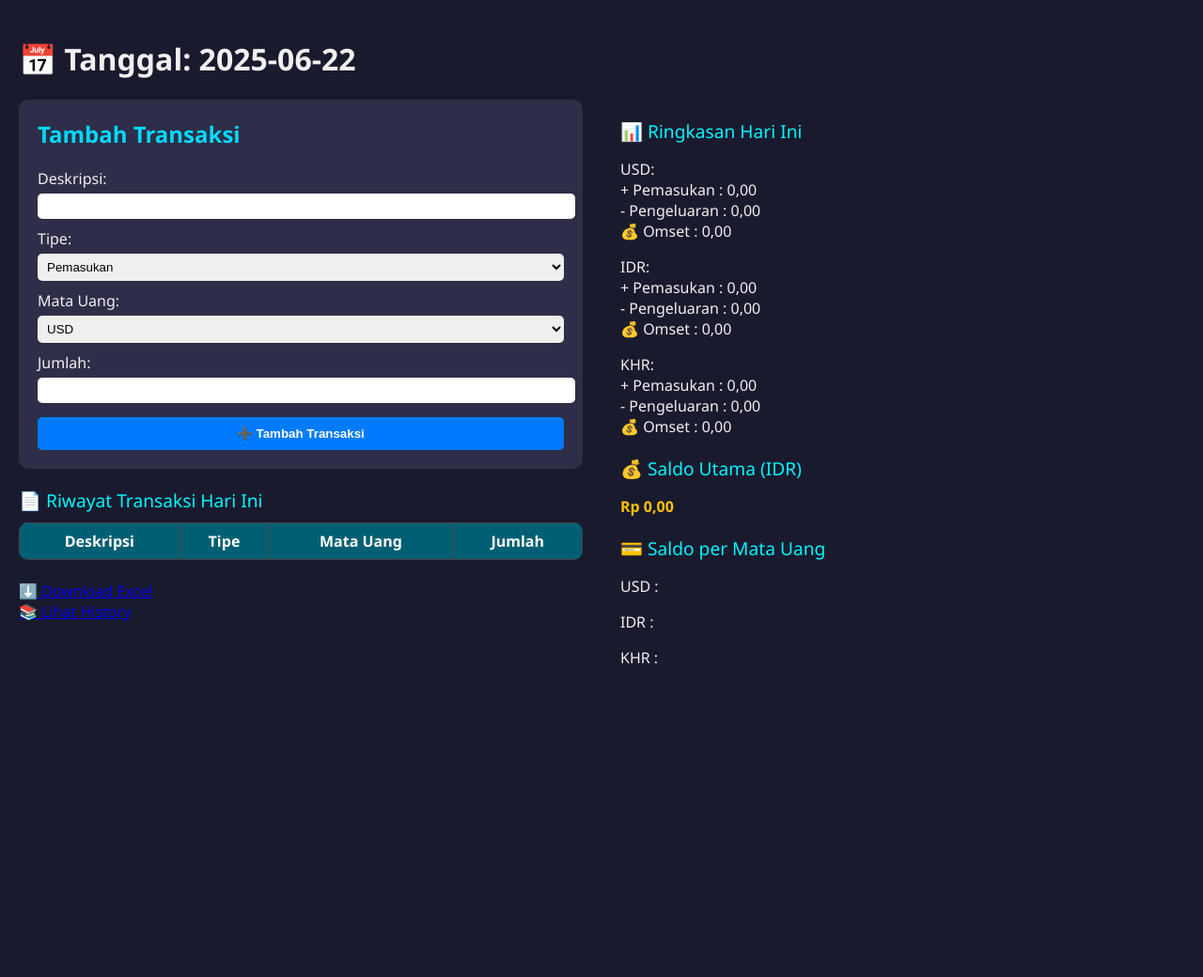
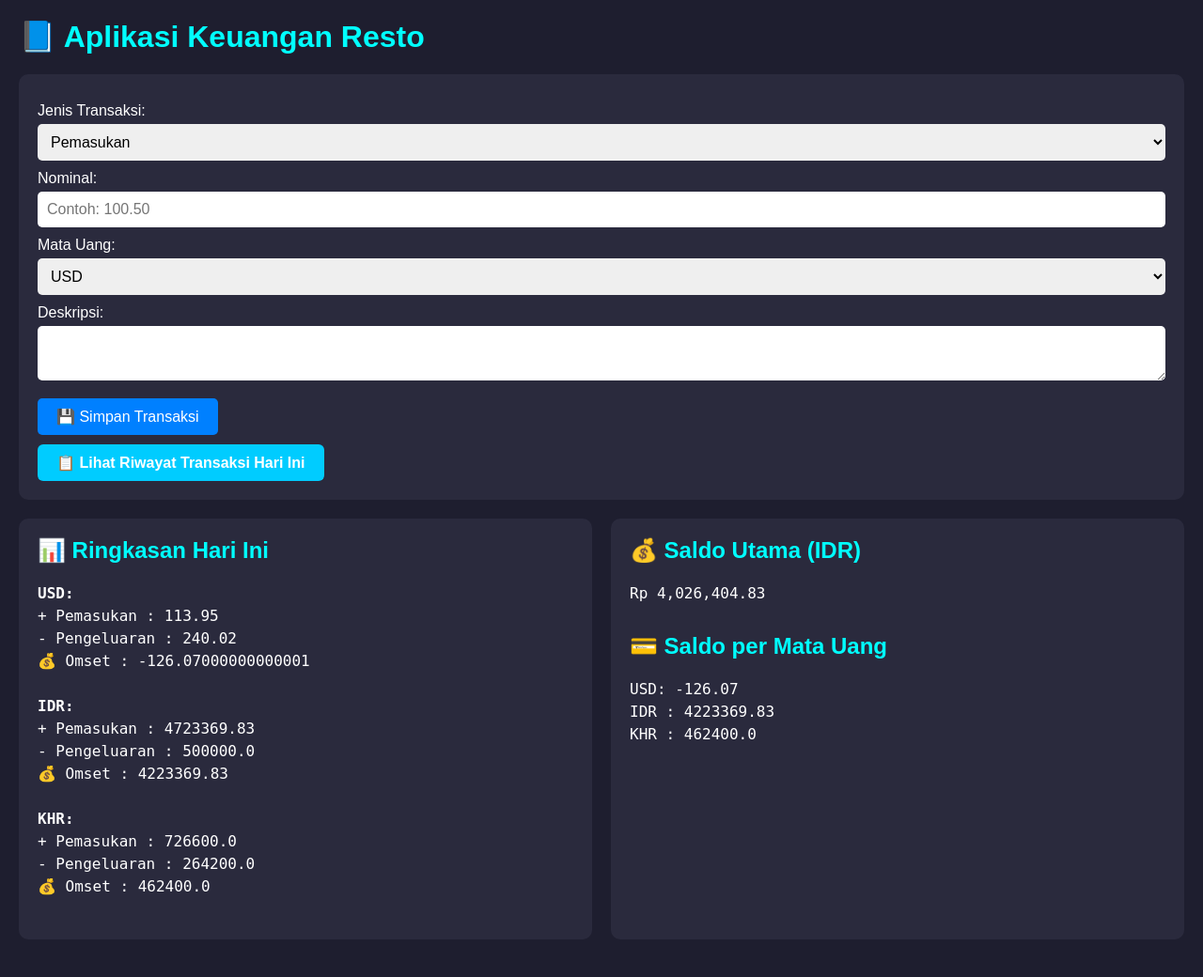
Before and after one commit to arscia12/resto-keuangan, a Flask app: page / in a window 1280 px wide. Shown: the whole page at 94% size. Before the commit the page ends 707 px from the top, so only its background shows below. Run offline with Flask 3, Linux system fonts and the light colour scheme; lists and menus that the app fills with data are empty.

Commit message:
Add files via upload

```diff
--- a/app.py
+++ b/app.py
@@ -77,9 +77,6 @@ def get_transaksi_hari_ini():
                     rows.append(row)
     return rows
 
-def format_angka(nilai):
-    return f"{nilai:,.2f}".replace(",", "X").replace(".", ",").replace("X", ".")
-
 @app.route('/', methods=['GET', 'POST'])
 def index():
     buat_file()
@@ -98,14 +95,12 @@ def index():
     pemasukan, pengeluaran, omset = ringkasan_hari_ini()
     saldo = saldo_utama()
     return render_template('index.html',
-                           pemasukan={k: format_angka(v) for k, v in pemasukan.items()},
-                           pengeluaran={k: format_angka(v) for k, v in pengeluaran.items()},
-                           omset={k: format_angka(v) for k, v in omset.items()},
-                           saldo=format_angka(saldo),
-                           saldo_per_mata_uang={k: format_angka(v) for k, v in saldo_per_mata_uang().items()},
-                           get_transaksi_hari_ini=get_transaksi_hari_ini,
-                           mata_uang=MATA_UANG,
-                           tanggal=datetime.now().strftime('%Y-%m-%d'))
+                           pemasukan=pemasukan,
+                           pengeluaran=pengeluaran,
+                           omset=omset,
+                           saldo=saldo,
+                           saldo_per_mata_uang=saldo_per_mata_uang(),
+                           mata_uang=MATA_UANG)
 
 @app.route('/riwayat')
 def riwayat():
@@ -160,6 +155,7 @@ def history():
                 elif tipe == 'pengeluaran':
                     summary[tanggal][f"{mata_uang}_out"] += jumlah
 
+    # Hitung omset total IDR per hari
     rekap = []
     for tanggal in sorted(summary):
         s = summary[tanggal]
@@ -169,11 +165,10 @@ def history():
             (s['KHR_in'] - s['KHR_out']) * kurs['KHR']
         )
         s['tanggal'] = tanggal
-        s['omset_idr'] = format_angka(omset_idr)
+        s['omset_idr'] = omset_idr
         rekap.append(s)
 
     return render_template('history.html', data=rows, rekap=rekap)
 
 if __name__ == '__main__':
-    port = int(os.environ.get('PORT', 5000))
-    app.run(debug=False, host='0.0.0.0', port=port)
+    app.run(debug=True)
--- a/keuangan.csv
+++ b/keuangan.csv
@@ -1 +1,15 @@
 Tanggal,Tipe,Deskripsi,Mata Uang,Jumlah
+2025-06-22,Pemasukan,SALDO AWAL,USD,33.7
+2025-06-22,Pemasukan,SALDO AWAL BCA,IDR,4723369.83
+2025-06-22,Pemasukan,SALDO AWAL CASH,KHR,346600.0
+2025-06-22,Pengeluaran,Bayar Tempe,KHR,20000.0
+2025-06-22,Pemasukan,Suandy,USD,54.75
+2025-06-22,Pemasukan,Suandy,USD,10.0
+2025-06-22,Pemasukan,SUANDY CASH,KHR,380000.0
+2025-06-22,Pemasukan,ANISA,USD,15.5
+2025-06-22,Pengeluaran,BELANJA SAMUDRA,KHR,63200.0
+2025-06-22,Pengeluaran,TELOR,KHR,141000.0
+2025-06-22,Pengeluaran,TEMPE,KHR,40000.0
+2025-06-22,Pengeluaran,BAYAR Plastik dan Sterofoam,USD,65.0
+2025-06-22,Pengeluaran,Kondangan Peter,IDR,500000.0
+2025-06-22,Pengeluaran,BAYAR SAYUR,USD,175.02
--- a/templates/index.html
+++ b/templates/index.html
@@ -1,153 +1,144 @@
 <!DOCTYPE html>
 <html lang="id">
 <head>
-    <!-- trigger build ulang render.com 2025-06-22 -->
   <meta charset="UTF-8">
-    <title>Keuangan Resto Harian</title>
+  <title>Keuangan Resto</title>
+  <meta name="viewport" content="width=device-width, initial-scale=1">
   <style>
     body {
-            background-color: #1a1a2e;
-            color: #f0f0f0;
-            font-family: 'Segoe UI', sans-serif;
+      font-family: Arial, sans-serif;
+      background: #1e1e2f;
+      color: white;
+      padding: 20px;
       margin: 0;
-            padding: 20px;
     }
-        .container {
-            display: flex;
-            gap: 40px;
-            flex-wrap: wrap;
-        }
-        .form-section, .ringkasan-section {
-            flex: 1;
-            min-width: 320px;
-        }
-        .form-box {
-            background-color: #2e2e48;
+
+    .card {
+      background: #2a2a3d;
       padding: 20px;
       border-radius: 10px;
       margin-bottom: 20px;
     }
-        .form-box h2 {
-            color: #00d9ff;
+
+    h1, h2 {
+      color: #00ffff;
       margin-top: 0;
     }
+
     label {
       display: block;
       margin-top: 10px;
     }
+
     input, select, textarea {
       width: 100%;
-            padding: 6px;
+      padding: 10px;
       margin-top: 5px;
       border-radius: 5px;
       border: none;
+      font-size: 16px;
+      box-sizing: border-box;
     }
+
     button {
+      padding: 10px 20px;
+      background: #0080ff;
+      border: none;
+      color: white;
+      font-size: 16px;
+      border-radius: 5px;
       margin-top: 15px;
-            padding: 10px;
-            width: 100%;
-            background-color: #007bff;
+      cursor: pointer;
+    }
+
+    .grid {
+      display: flex;
+      flex-wrap: wrap;
+      gap: 20px;
+    }
+
+    .grid > div {
+      flex: 1;
+      min-width: 280px;
+    }
+
+    .uang {
+      font-family: monospace;
+      font-size: 16px;
+      line-height: 1.5;
+    }
+
+    .link-riwayat {
+      display: inline-block;
+      background: #00ccff;
       color: white;
+      padding: 10px 20px;
+      border-radius: 6px;
+      text-decoration: none;
       font-weight: bold;
-            border: none;
-            border-radius: 5px;
+      margin-top: 10px;
     }
-        table {
-            width: 100%;
-            border-collapse: collapse;
-            background-color: #2e2e48;
-            color: white;
-            border-radius: 10px;
-            overflow: hidden;
+
+    @media (max-width: 600px) {
+      .grid {
+        flex-direction: column;
       }
-        th, td {
-            border: 1px solid #444;
-            padding: 8px;
-            text-align: center;
-        }
-        th {
-            background-color: #005f73;
-        }
-        .section-title {
-            margin: 20px 0 10px;
-            color: #00f7ff;
-            font-size: 1.2em;
-        }
-        .uang {
-            font-weight: bold;
-            color: #ffc107;
     }
   </style>
 </head>
 <body>
-    <h1>📅 Tanggal: {{ tanggal }}</h1>
-    <div class="container">
-        <div class="form-section">
-            <div class="form-box">
-                <h2>Tambah Transaksi</h2>
+  <h1>📘 Aplikasi Keuangan Resto</h1>
+
+  <div class="card">
     <form method="POST">
-                    <label for="deskripsi">Deskripsi:</label>
-                    <input type="text" name="deskripsi" required>
-
-                    <label for="tipe">Tipe:</label>
+      <label>Jenis Transaksi:</label>
       <select name="tipe">
         <option value="Pemasukan">Pemasukan</option>
         <option value="Pengeluaran">Pengeluaran</option>
       </select>
 
-                    <label for="mata_uang">Mata Uang:</label>
+      <label>Nominal:</label>
+      <input name="jumlah" type="text" placeholder="Contoh: 100.50">
+
+      <label>Mata Uang:</label>
       <select name="mata_uang">
-                        {% for mu in mata_uang %}
-                        <option value="{{ mu }}">{{ mu }}</option>
+        {% for m in mata_uang %}
+        <option value="{{ m }}">{{ m }}</option>
         {% endfor %}
       </select>
 
-                    <label for="jumlah">Jumlah:</label>
-                    <input type="text" name="jumlah" required>
+      <label>Deskripsi:</label>
+      <textarea name="deskripsi" rows="2"></textarea>
 
-                    <button type="submit">➕ Tambah Transaksi</button>
+      <button type="submit">💾 Simpan Transaksi</button>
     </form>
+
+    <a href="/riwayat" class="link-riwayat">📋 Lihat Riwayat Transaksi Hari Ini</a>
   </div>
 
-            <div class="section-title">📄 Riwayat Transaksi Hari Ini</div>
-            <table>
-                <tr>
-                    <th>Deskripsi</th>
-                    <th>Tipe</th>
-                    <th>Mata Uang</th>
-                    <th>Jumlah</th>
-                </tr>
-                {% for row in get_transaksi_hari_ini() %}
-                <tr>
-                    <td>{{ row['Deskripsi'] }}</td>
-                    <td>{{ row['Tipe'] }}</td>
-                    <td>{{ row['Mata Uang'] }}</td>
-                    <td>{{ row['Jumlah'] }}</td>
-                </tr>
+  <div class="grid">
+    <div class="card">
+      <h2>📊 Ringkasan Hari Ini</h2>
+      {% for m in mata_uang %}
+        <div class="uang">
+          <b>{{ m }}:</b><br>
+          + Pemasukan   : {{ pemasukan[m]|default(0) }}<br>
+          - Pengeluaran : {{ pengeluaran[m]|default(0) }}<br>
+          💰 Omset      : {{ omset[m]|default(0) }}<br><br>
+        </div>
       {% endfor %}
-            </table>
-            <br>
-            <a href="/download">⬇️ Download Excel</a>
-            <br>
-            <a href="/history">📚 Lihat History</a>
     </div>
 
-        <div class="ringkasan-section">
-            <div class="section-title">📊 Ringkasan Hari Ini</div>
-            {% for mu in mata_uang %}
-                <p>{{ mu }}:<br>
-                + Pemasukan : {{ pemasukan.get(mu, '0,00') }}<br>
-                - Pengeluaran : {{ pengeluaran.get(mu, '0,00') }}<br>
-                💰 Omset : {{ omset.get(mu, '0,00') }}</p>
-            {% endfor %}
+    <div class="card">
+      <h2>💰 Saldo Utama (IDR)</h2>
+      <p class="uang">Rp {{ "{:,.2f}".format(saldo) }}</p>
 
-            <div class="section-title">💰 Saldo Utama (IDR)</div>
-            <p class="uang">Rp {{ saldo }}</p>
-
-            <div class="section-title">💳 Saldo per Mata Uang</div>
-            {% for mu in mata_uang %}
-                <p>{{ mu }} : {{ saldo_per_mata_uang[mu] }}</p>
-            {% endfor %}
+      <h2 style="margin-top:30px;">💳 Saldo per Mata Uang</h2>
+      <div class="uang">
+        USD: {{ saldo_per_mata_uang['USD']|default(0)|round(2) }}<br>
+        IDR : {{ saldo_per_mata_uang['IDR']|default(0)|round(2) }}<br>
+        KHR : {{ saldo_per_mata_uang['KHR']|default(0)|round(2) }}
+      </div>
     </div>
   </div>
 </body>
```
Also changed, not shown: render.yaml (line endings or trailing spaces), requirements.txt (line endings or trailing spaces), templates/history.html (line endings or trailing spaces), templates/riwayat.html (line endings or trailing spaces). Lines whose indentation alone changed are shown as unchanged.
